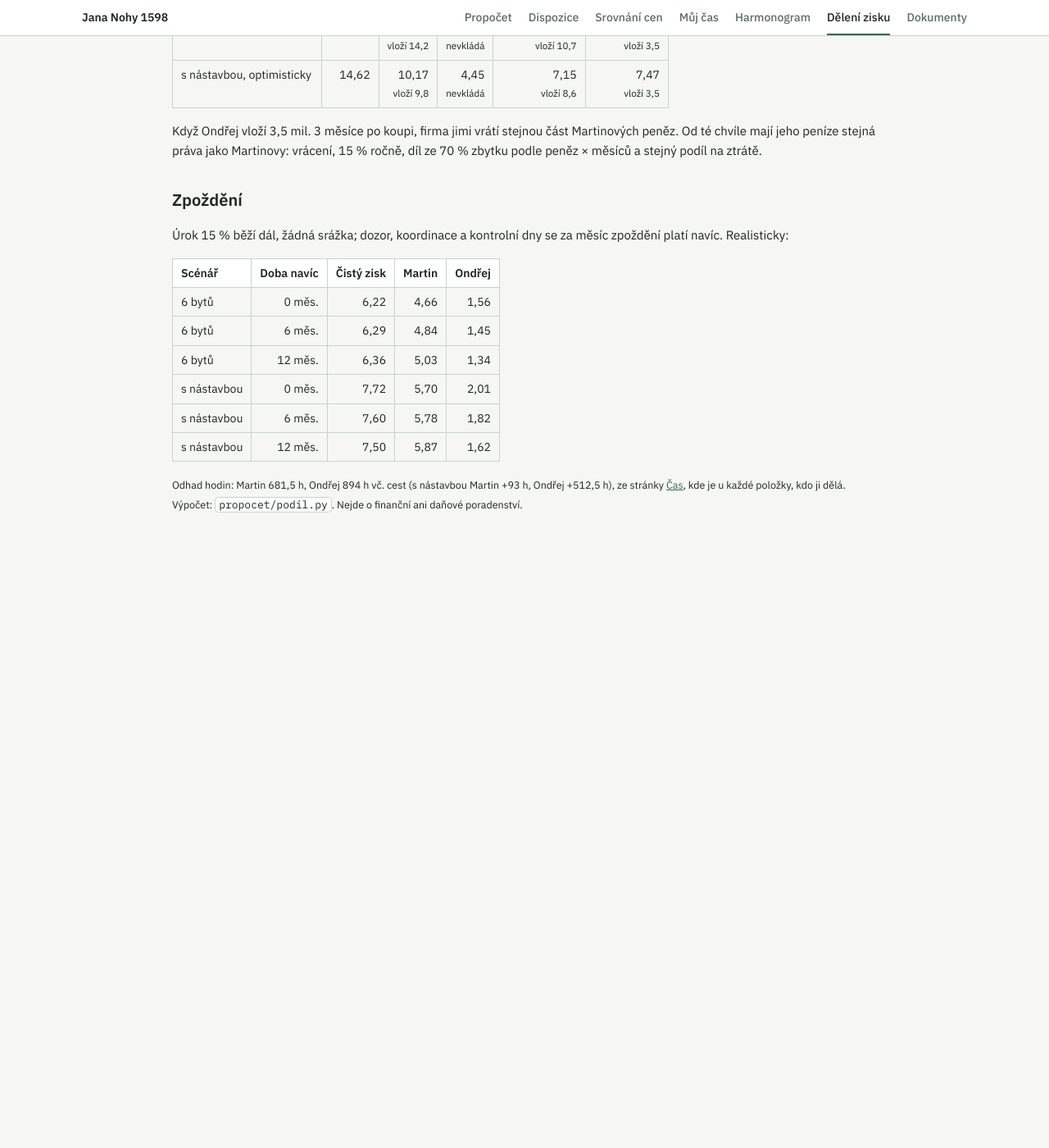
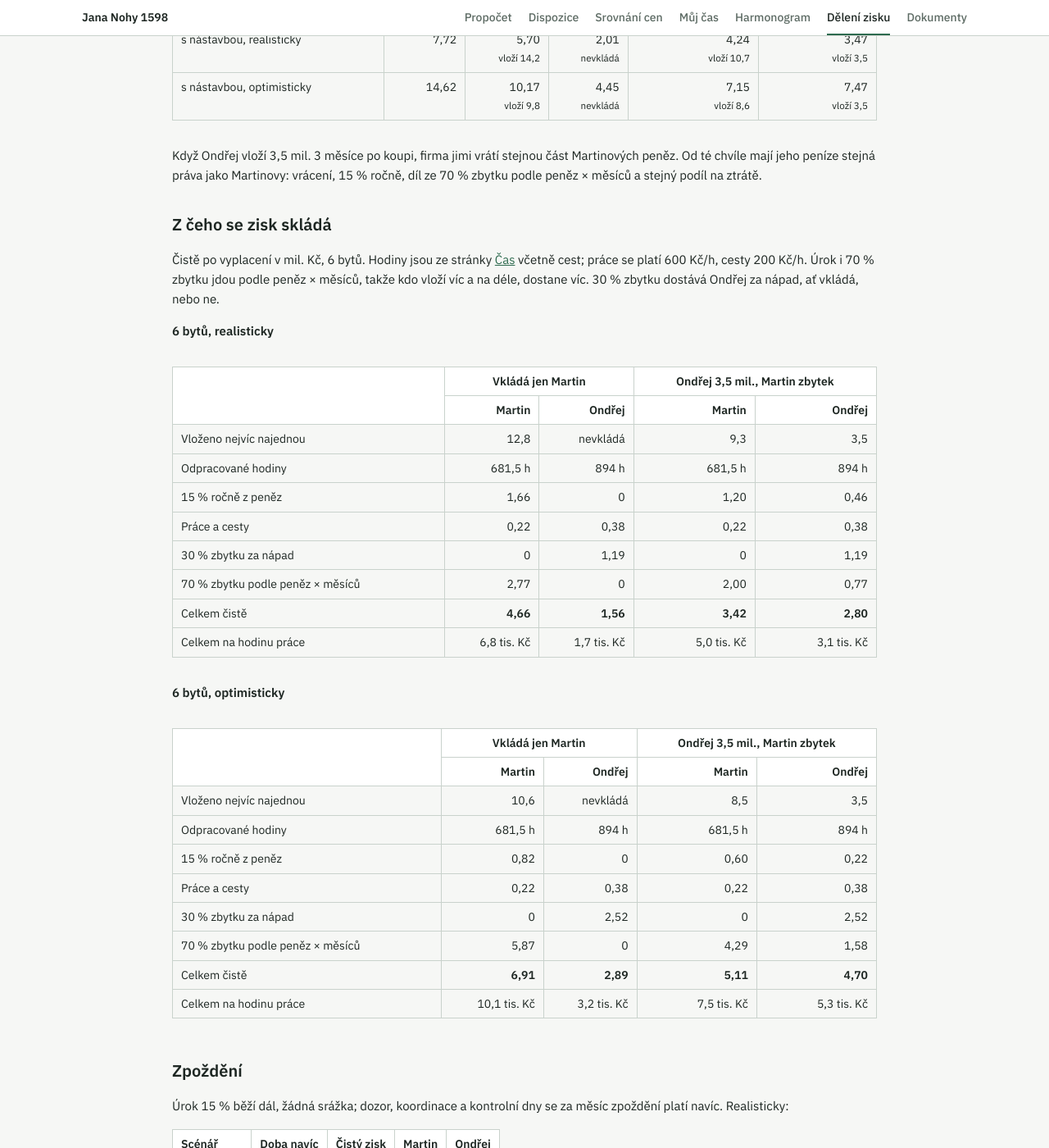
Before and after one commit to MartinCerny-awin/benesov, a Jekyll site: the page built from propocet/podil.md, in a window 1280 px wide and 1400 px high, scrolled down 1048 px. Shown: the whole window at 82% size. Built offline with Jekyll 4.4.1, drawn with Linux system fonts in a browser that asks for light colours; our own code applies the rules of GitHub Pages for plain Markdown files; before the commit the page ends 1754 px from its top, so only the background shows below that.

Commit message:
Aktualizace 2026-11-06 14:09

```diff
--- a/propocet/podil.md
+++ b/propocet/podil.md
@@ -22,7 +22,7 @@ Nástavba se řídí stejnými pravidly; rozhodne se o ní až po statikovi a po
 
 Čistý zisk po vyplacení v mil. Kč. Pod ním šedě, kolik kdo má v projektu nejvíc najednou (koupě a stavba, než se načerpá úvěr a začnou prodeje).
 
-<table>
+<div style='overflow-x:auto'><table style='display:table;width:100%'>
 <thead>
 <tr><th rowspan='2'>Scénář</th><th rowspan='2' style='text-align:right'>Celkem</th><th colspan='2' style='text-align:center'>Vkládá jen Martin</th><th colspan='2' style='text-align:center'>Ondřej 3,5 mil., Martin zbytek</th></tr>
 <tr><th style='text-align:right'>Martin</th><th style='text-align:right'>Ondřej</th><th style='text-align:right'>Martin</th><th style='text-align:right'>Ondřej</th></tr>
@@ -35,9 +35,51 @@ Nástavba se řídí stejnými pravidly; rozhodne se o ní až po statikovi a po
 <tr><td>s nástavbou, realisticky</td><td style='text-align:right'>7,72</td><td style='text-align:right'>5,70<br><small>vloží 14,2</small></td><td style='text-align:right'>2,01<br><small>nevkládá</small></td><td style='text-align:right'>4,24<br><small>vloží 10,7</small></td><td style='text-align:right'>3,47<br><small>vloží 3,5</small></td></tr>
 <tr><td>s nástavbou, optimisticky</td><td style='text-align:right'>14,62</td><td style='text-align:right'>10,17<br><small>vloží 9,8</small></td><td style='text-align:right'>4,45<br><small>nevkládá</small></td><td style='text-align:right'>7,15<br><small>vloží 8,6</small></td><td style='text-align:right'>7,47<br><small>vloží 3,5</small></td></tr>
 </tbody>
-</table>
+</table></div>
 
 Když Ondřej vloží 3,5 mil. 3 měsíce po koupi, firma jimi vrátí stejnou část Martinových peněz. Od té chvíle mají jeho peníze stejná práva jako Martinovy: vrácení, 15 % ročně, díl ze 70 % zbytku podle peněz × měsíců a stejný podíl na ztrátě.
+
+## Z čeho se zisk skládá
+
+Čistě po vyplacení v mil. Kč, 6 bytů. Hodiny jsou ze stránky <a href="/propocet/cas.html">Čas</a> včetně cest; práce se platí 600 Kč/h, cesty 200 Kč/h. Úrok i 70 % zbytku jdou podle peněz × měsíců, takže kdo vloží víc a na déle, dostane víc. 30 % zbytku dostává Ondřej za nápad, ať vkládá, nebo ne.
+
+**6 bytů, realisticky**
+
+<div style='overflow-x:auto'><table style='display:table;width:100%'>
+<thead>
+<tr><th rowspan='2'></th><th colspan='2' style='text-align:center'>Vkládá jen Martin</th><th colspan='2' style='text-align:center'>Ondřej 3,5 mil., Martin zbytek</th></tr>
+<tr><th style='text-align:right'>Martin</th><th style='text-align:right'>Ondřej</th><th style='text-align:right'>Martin</th><th style='text-align:right'>Ondřej</th></tr>
+</thead>
+<tbody>
+<tr><td>Vloženo nejvíc najednou</td><td style='text-align:right'>12,8</td><td style='text-align:right'>nevkládá</td><td style='text-align:right'>9,3</td><td style='text-align:right'>3,5</td></tr>
+<tr><td>Odpracované hodiny</td><td style='text-align:right'>681,5 h</td><td style='text-align:right'>894 h</td><td style='text-align:right'>681,5 h</td><td style='text-align:right'>894 h</td></tr>
+<tr><td>15 % ročně z peněz</td><td style='text-align:right'>1,66</td><td style='text-align:right'>0</td><td style='text-align:right'>1,20</td><td style='text-align:right'>0,46</td></tr>
+<tr><td>Práce a cesty</td><td style='text-align:right'>0,22</td><td style='text-align:right'>0,38</td><td style='text-align:right'>0,22</td><td style='text-align:right'>0,38</td></tr>
+<tr><td>30 % zbytku za nápad</td><td style='text-align:right'>0</td><td style='text-align:right'>1,19</td><td style='text-align:right'>0</td><td style='text-align:right'>1,19</td></tr>
+<tr><td>70 % zbytku podle peněz × měsíců</td><td style='text-align:right'>2,77</td><td style='text-align:right'>0</td><td style='text-align:right'>2,00</td><td style='text-align:right'>0,77</td></tr>
+<tr><td>Celkem čistě</td><td style='text-align:right'><b>4,66</b></td><td style='text-align:right'><b>1,56</b></td><td style='text-align:right'><b>3,42</b></td><td style='text-align:right'><b>2,80</b></td></tr>
+<tr><td>Celkem na hodinu práce</td><td style='text-align:right'>6,8 tis. Kč</td><td style='text-align:right'>1,7 tis. Kč</td><td style='text-align:right'>5,0 tis. Kč</td><td style='text-align:right'>3,1 tis. Kč</td></tr>
+</tbody>
+</table></div>
+
+**6 bytů, optimisticky**
+
+<div style='overflow-x:auto'><table style='display:table;width:100%'>
+<thead>
+<tr><th rowspan='2'></th><th colspan='2' style='text-align:center'>Vkládá jen Martin</th><th colspan='2' style='text-align:center'>Ondřej 3,5 mil., Martin zbytek</th></tr>
+<tr><th style='text-align:right'>Martin</th><th style='text-align:right'>Ondřej</th><th style='text-align:right'>Martin</th><th style='text-align:right'>Ondřej</th></tr>
+</thead>
+<tbody>
+<tr><td>Vloženo nejvíc najednou</td><td style='text-align:right'>10,6</td><td style='text-align:right'>nevkládá</td><td style='text-align:right'>8,5</td><td style='text-align:right'>3,5</td></tr>
+<tr><td>Odpracované hodiny</td><td style='text-align:right'>681,5 h</td><td style='text-align:right'>894 h</td><td style='text-align:right'>681,5 h</td><td style='text-align:right'>894 h</td></tr>
+<tr><td>15 % ročně z peněz</td><td style='text-align:right'>0,82</td><td style='text-align:right'>0</td><td style='text-align:right'>0,60</td><td style='text-align:right'>0,22</td></tr>
+<tr><td>Práce a cesty</td><td style='text-align:right'>0,22</td><td style='text-align:right'>0,38</td><td style='text-align:right'>0,22</td><td style='text-align:right'>0,38</td></tr>
+<tr><td>30 % zbytku za nápad</td><td style='text-align:right'>0</td><td style='text-align:right'>2,52</td><td style='text-align:right'>0</td><td style='text-align:right'>2,52</td></tr>
+<tr><td>70 % zbytku podle peněz × měsíců</td><td style='text-align:right'>5,87</td><td style='text-align:right'>0</td><td style='text-align:right'>4,29</td><td style='text-align:right'>1,58</td></tr>
+<tr><td>Celkem čistě</td><td style='text-align:right'><b>6,91</b></td><td style='text-align:right'><b>2,89</b></td><td style='text-align:right'><b>5,11</b></td><td style='text-align:right'><b>4,70</b></td></tr>
+<tr><td>Celkem na hodinu práce</td><td style='text-align:right'>10,1 tis. Kč</td><td style='text-align:right'>3,2 tis. Kč</td><td style='text-align:right'>7,5 tis. Kč</td><td style='text-align:right'>5,3 tis. Kč</td></tr>
+</tbody>
+</table></div>
 
 ## Zpoždění
 
```
